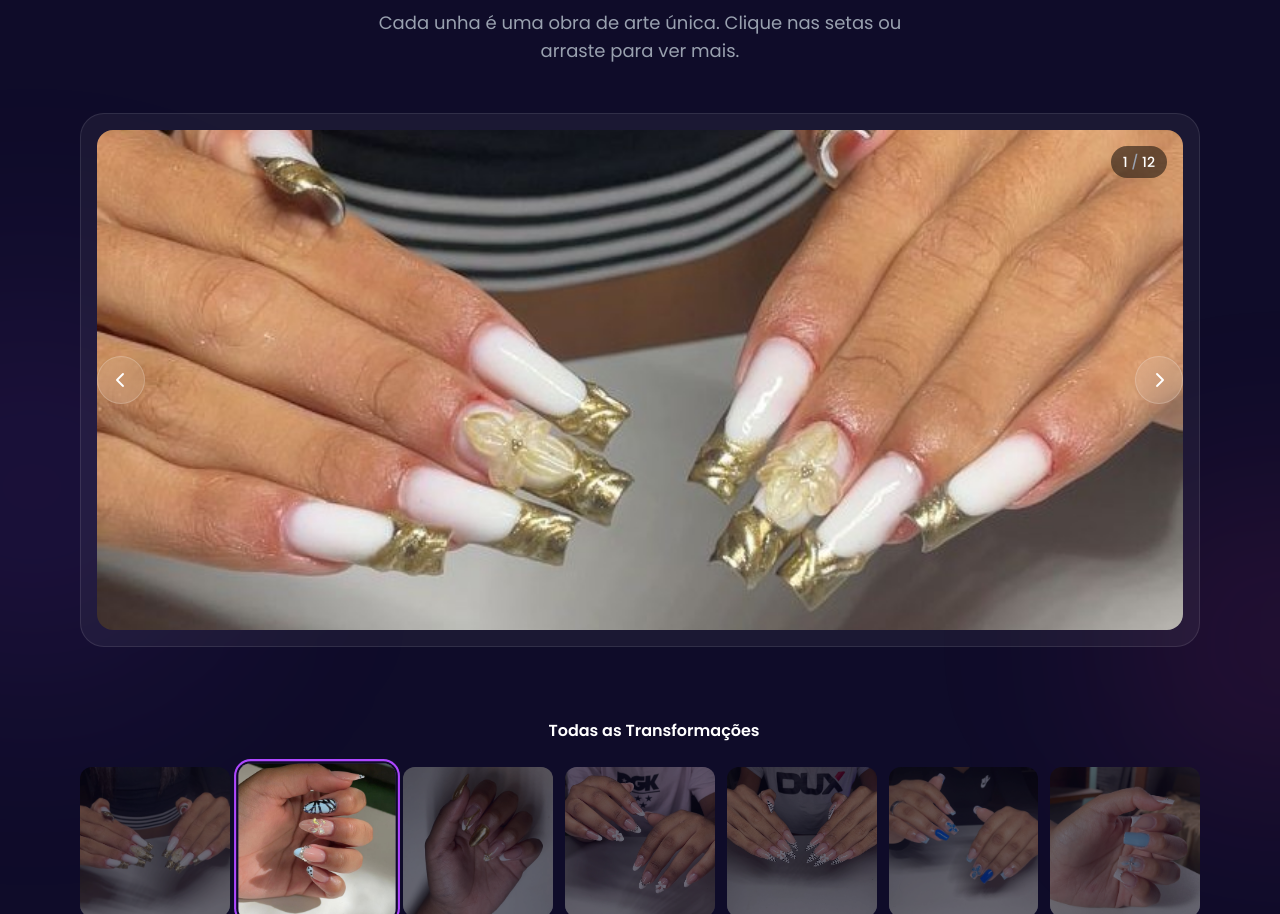
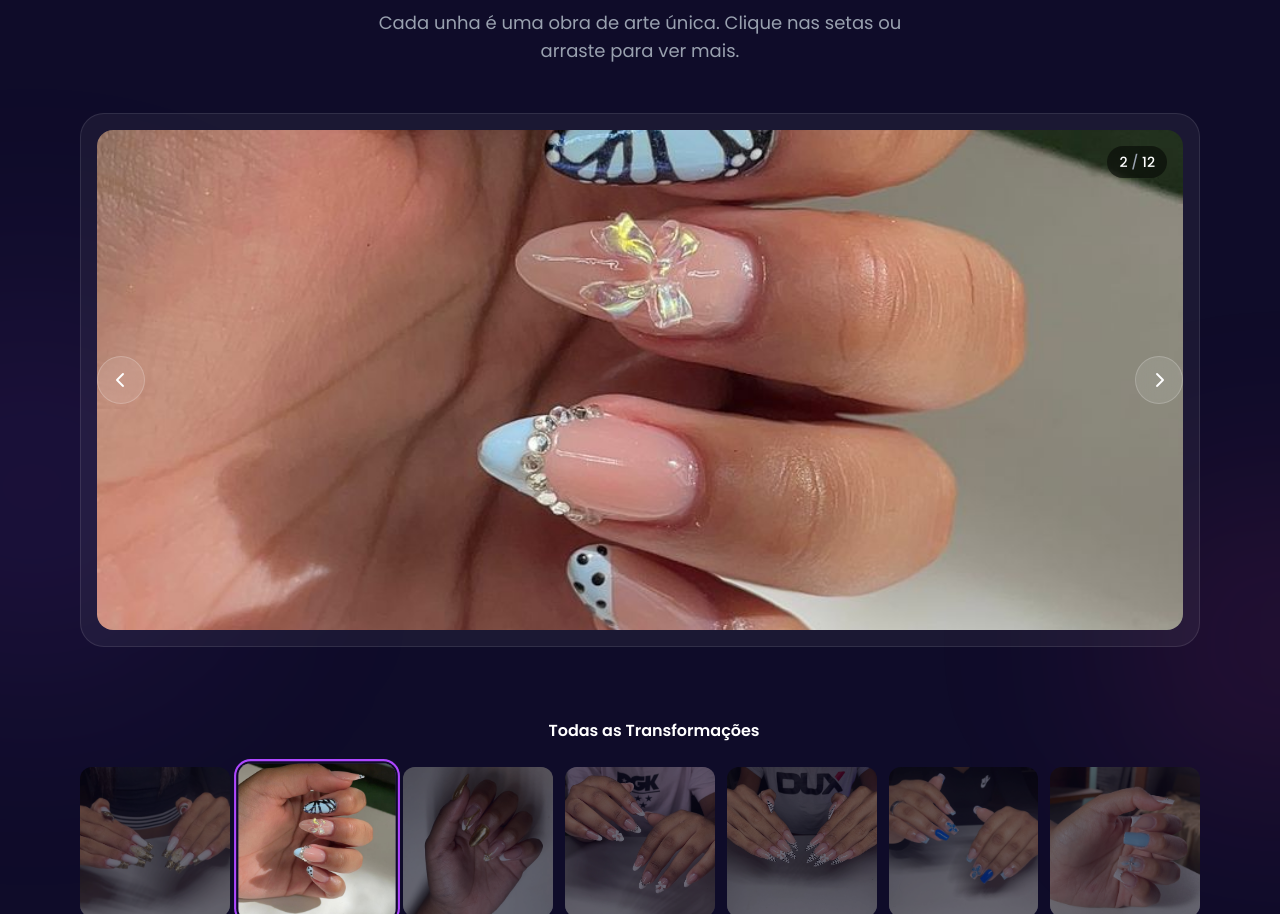
Before and after one commit to MatheusOtho/rebecanails, a React (Vite) app: page / in a window 1280 px wide. Shown: the part 2140-3054 px from the top of the page. Built offline with nearby package versions, Linux system fonts and the light colour scheme; some icons are missing.

Commit message:
arrumando galeria bugada

```diff
--- a/src/components/galeria.jsx
+++ b/src/components/galeria.jsx
@@ -70,7 +70,7 @@
   const [isLoaded, setIsLoaded] = useState(false);
   const [currentIndex, setCurrentIndex] = useState(0);
   const [isAutoPlaying, setIsAutoPlaying] = useState(true);
-  const [showOverlay, setShowOverlay] = useState(false);
+  const [hoveredImage, setHoveredImage] = useState(null);
   const trackRef = useRef(null);
 
   useEffect(() => {
@@ -150,19 +150,19 @@
         >
           {/* Main Carousel */}
           <div className="relative overflow-hidden rounded-3xl bg-white/5 border border-white/10">
-            <AnimatePresence mode="wait">
-              <motion.div
-                key={currentIndex}
-                ref={trackRef}
-                className="flex"
-                initial={{ opacity: 0, x: 100 }}
-                animate={{ opacity: 1, x: 0 }}
-                exit={{ opacity: 0, x: -100 }}
-                transition={{ duration: 0.5, ease: "easeOut" }}
-                style={{ transform: `translateX(-${currentIndex * 100}%)` }}
-              >
-                {galleryImages.map((image, index) => (
-                  <div key={image.id} className="w-full flex-shrink-0 px-4 py-4">
+            <motion.div
+              ref={trackRef}
+              className="flex"
+              animate={{
+                x: `-${currentIndex * 100}%`,
+              }}
+              transition={{
+                duration: 0.5,
+                ease: "easeInOut",
+              }}
+            >
+              {galleryImages.map((image, index) => (
+                <div key={image.id} className="min-w-full flex-shrink-0 px-4 py-4">
                     <motion.div
                       className="relative group"
                       whileHover={{ scale: 1.02 }}
@@ -181,12 +181,12 @@
                         initial={{ opacity: 0 }}
                         whileHover={{ opacity: 1 }}
                         transition={{ duration: 0.3 }}
-                        onMouseEnter={() => setShowOverlay(true)}
-                        onMouseLeave={() => setShowOverlay(false)}
+                         onMouseEnter={() => setHoveredImage(index)}
+                        onMouseLeave={() => setHoveredImage(null)}
                       />
 
                       <AnimatePresence>
-                        {showOverlay && (
+                        {hoveredImage === index && (
                           <motion.div
                             className="absolute bottom-6 left-6 right-6"
                             initial={{ opacity: 0, y: 20 }}
@@ -222,7 +222,6 @@
                   </div>
                 ))}
               </motion.div>
-            </AnimatePresence>
 
             {/* Navigation Arrows */}
             <motion.button
```
